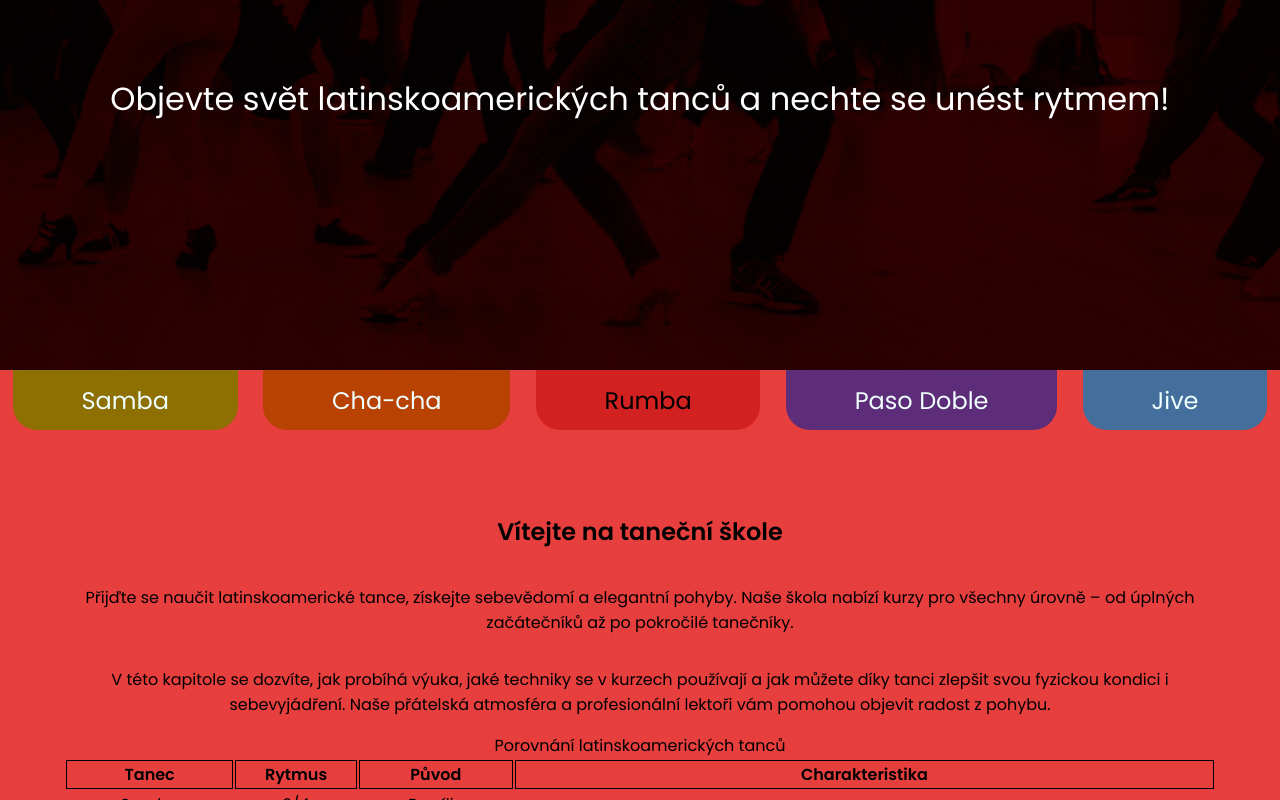
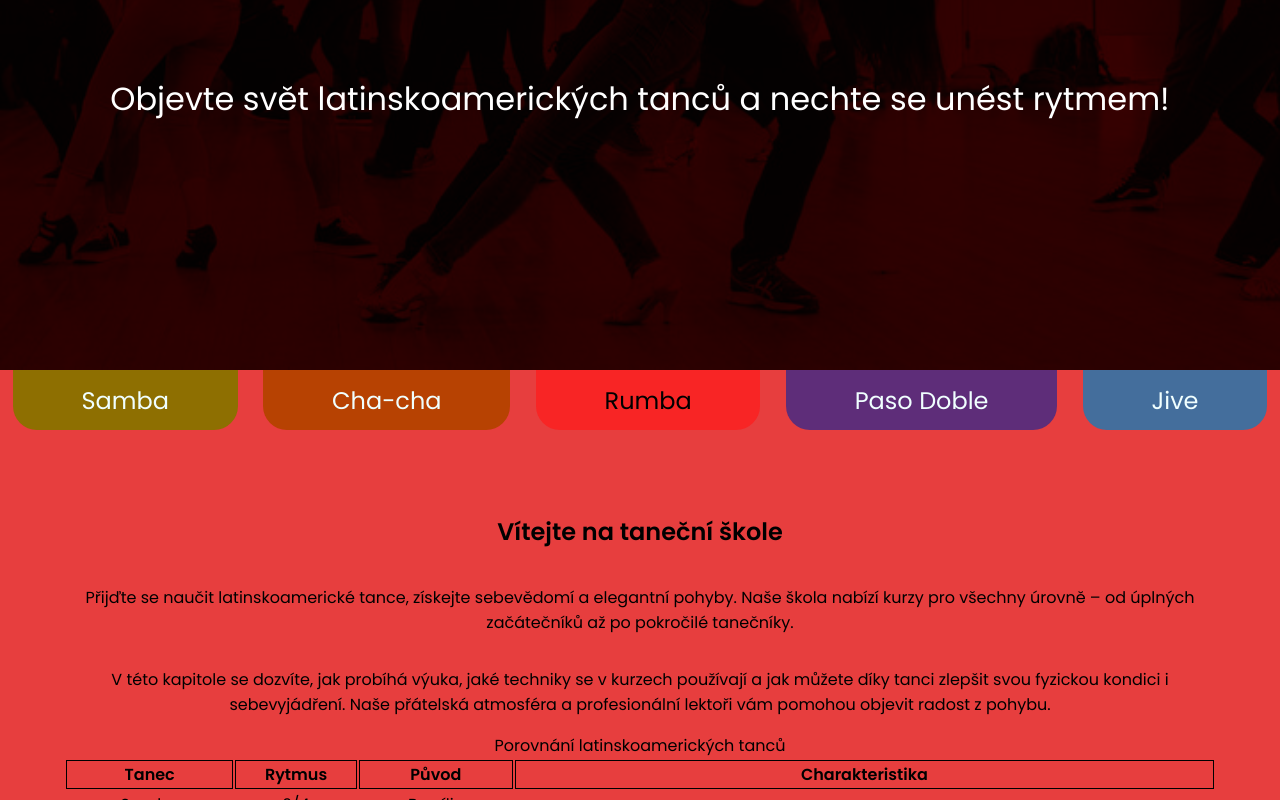
Before and after one commit to matejretych/matejretych.github.io, a plain HTML site: page index.html in a window 1280 px wide. In both pictures the pointer is over the link "Rumba". Shown: the part 430-1230 px from the top of the page. Drawn offline with Linux system fonts and the light colour scheme.

Commit message:
rumba hover

```diff
--- a/styles.css
+++ b/styles.css
@@ -152,7 +152,7 @@ thead, th{
     background-color: #FF6F00;
 }
 #navRumba:hover {
-    background-color: #d22121;
+    background-color: #f82525;
 }
 #navPasodoble:hover {
     background-color: #b64fff;
```
